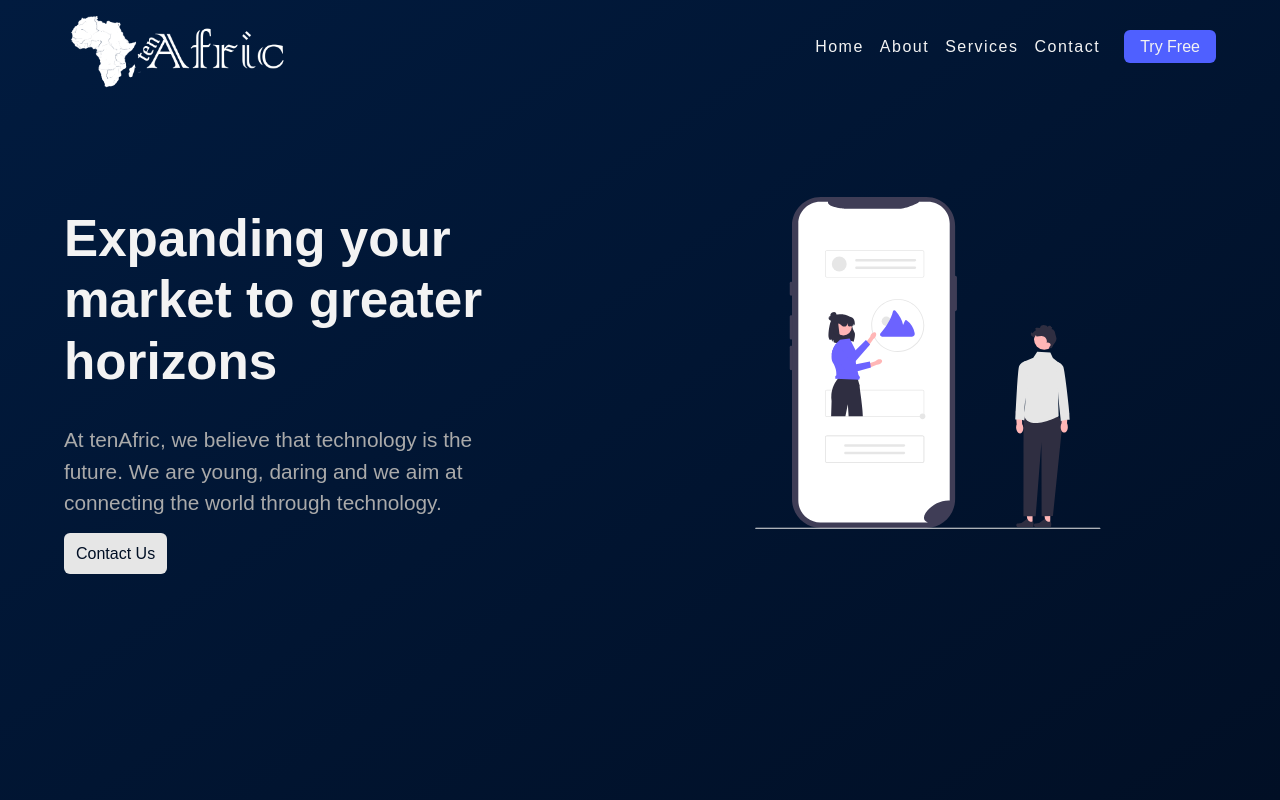
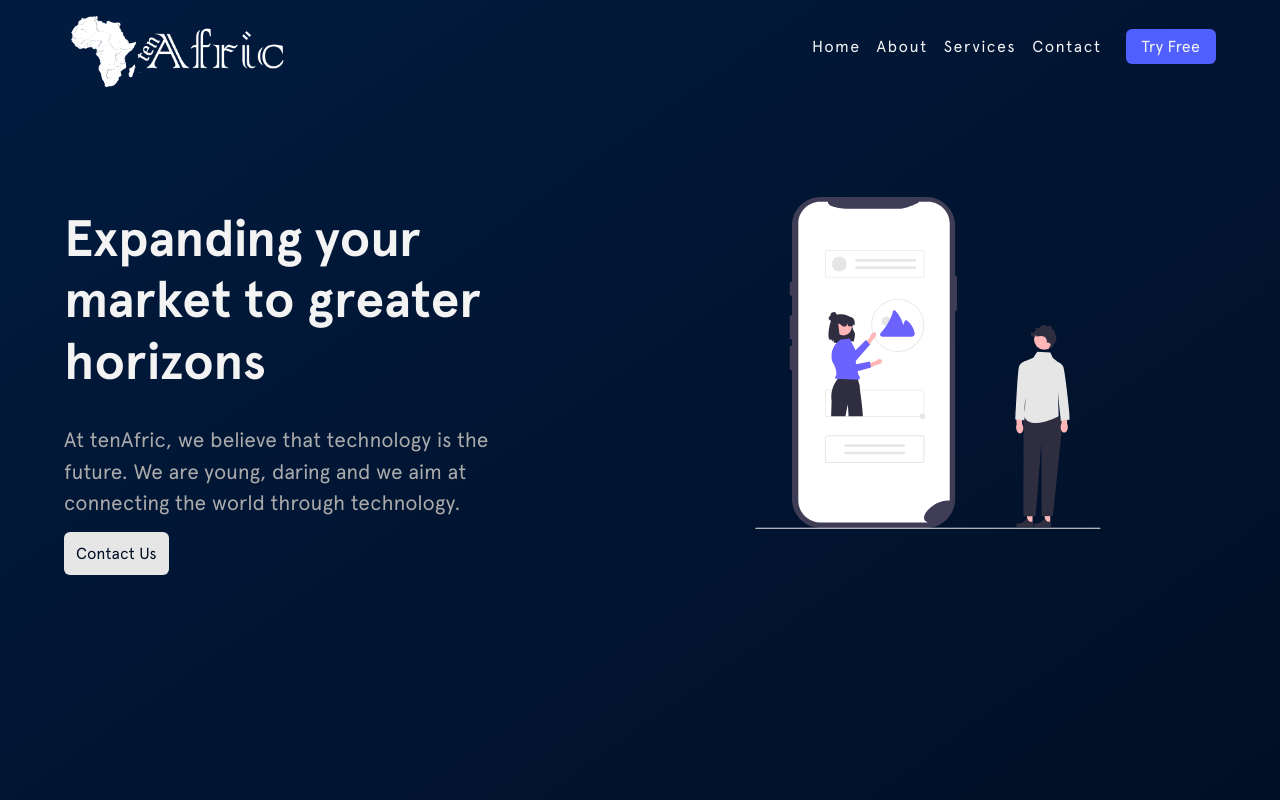
Before and after one commit to tenAfric/tenAfrik, a React (Create React App) app: page / in a window 1280 px wide. Shown: the top 800 px of the page. Built offline with nearby package versions, Linux system fonts and the light colour scheme.

Commit message:
pull flies powder blow cave

```diff
--- a/src/components/Footer.jsx
+++ b/src/components/Footer.jsx
@@ -81,6 +81,9 @@ const Footer = () => {
             </ul>
           </div>
         </div>
+        <div className="footerCopyright">
+
+        </div>
       </div>
     </Fragment>
   )
--- a/src/styles/css/footer.css
+++ b/src/styles/css/footer.css
@@ -36,4 +36,7 @@
 .footer .footerWrapper .fSections .socialIcons .socLinks .instagramLogo {
   fill: #fd21e3;
   height: 25px;
+}
+.footer .footerCopyright {
+  width: 100%;
 }/*# sourceMappingURL=footer.css.map */
--- a/src/styles/css/globals.css
+++ b/src/styles/css/globals.css
@@ -1,4 +1,72 @@
-@import url("../poppins.css");
+html, body {
+  text-rendering: optimizeLegibility;
+  -webkit-text-size-adjust: none;
+     -moz-text-size-adjust: none;
+          text-size-adjust: none;
+  -webkit-font-smoothing: antialiased;
+  -webkit-text-size-adjust: 100%;
+     -moz-text-size-adjust: 100%;
+          text-size-adjust: 100%;
+  font-family: Apercu, source sans pro, system, system-ui, -apple-system, BlinkMacSystemFont, Roboto, Helvetica, Arial, sans-serif;
+}
+
+/* Apercu font */
+@font-face {
+  font-family: Apercu;
+  src: url(../../assets/fonts/apercu/Apercu-Light.eot);
+  src: url(../../assets/fonts/apercu/Apercu-Light.eot?#iefix) format("embedded-opentype"), url(../../assets/fonts/apercu/Apercu-Light.woff2) format("woff2"), url(../../assets/fonts/apercu/Apercu-Light.woff) format("woff"), url(../../assets/fonts/apercu/Apercu-Light.ttf) format("truetype"), url(../../assets/fonts/apercu/Apercu-Light.svg#Apercu-Light) format("svg");
+  font-weight: 300;
+  font-style: normal;
+}
+@font-face {
+  font-family: Apercu;
+  src: url(../../assets/fonts/apercu/Apercu-LightItalic.eot);
+  src: url(../../assets/fonts/apercu/Apercu-LightItalic.eot?#iefix) format("embedded-opentype"), url(../../assets/fonts/apercu/Apercu-LightItalic.woff2) format("woff2"), url(../../assets/fonts/apercu/Apercu-LightItalic.woff) format("woff"), url(../../assets/fonts/apercu/Apercu-LightItalic.ttf) format("truetype"), url(../../assets/fonts/apercu/Apercu-LightItalic.svg#Apercu-LightItalic) format("svg");
+  font-weight: 300;
+  font-style: italic;
+}
+@font-face {
+  font-family: Apercu;
+  src: url(../../assets/fonts/apercu/Apercu-Regular.eot);
+  src: url(../../assets/fonts/apercu/Apercu-Regular.eot?#iefix) format("embedded-opentype"), url(../../assets/fonts/apercu/Apercu-Regular.woff2) format("woff2"), url(../../assets/fonts/apercu/Apercu-Regular.woff) format("woff"), url(../../assets/fonts/apercu/Apercu-Regular.ttf) format("truetype"), url(../../assets/fonts/apercu/Apercu-Regular.svg#Apercu-Regular) format("svg");
+  font-weight: 400;
+  font-style: normal;
+}
+@font-face {
+  font-family: Apercu;
+  src: url(../../assets/fonts/apercu/Apercu-Italic.eot);
+  src: url(../../assets/fonts/apercu/Apercu-Italic.eot?#iefix) format("embedded-opentype"), url(../../assets/fonts/apercu/Apercu-Italic.woff2) format("woff2"), url(../../assets/fonts/apercu/Apercu-Italic.woff) format("woff"), url(../../assets/fonts/apercu/Apercu-Italic.ttf) format("truetype"), url(../../assets/fonts/apercu/Apercu-Italic.svg#Apercu-Italic) format("svg");
+  font-weight: 400;
+  font-style: italic;
+}
+@font-face {
+  font-family: Apercu;
+  src: url(../../assets/fonts/apercu/Apercu-Medium.eot);
+  src: url(../../assets/fonts/apercu/Apercu-Medium.eot?#iefix) format("embedded-opentype"), url(../../assets/fonts/apercu/Apercu-Medium.woff2) format("woff2"), url(../../assets/fonts/apercu/Apercu-Medium.woff) format("woff"), url(../../assets/fonts/apercu/Apercu-Medium.ttf) format("truetype"), url(../../assets/fonts/apercu/Apercu-Medium.svg#Apercu-Medium) format("svg");
+  font-weight: 500;
+  font-style: normal;
+}
+@font-face {
+  font-family: Apercu;
+  src: url(../../assets/fonts/apercu/Apercu-MediumItalic.eot);
+  src: url(../../assets/fonts/apercu/Apercu-MediumItalic.eot?#iefix) format("embedded-opentype"), url(../../assets/fonts/apercu/Apercu-MediumItalic.woff2) format("woff2"), url(../../assets/fonts/apercu/Apercu-MediumItalic.woff) format("woff"), url(../../assets/fonts/apercu/Apercu-MediumItalic.ttf) format("truetype"), url(../../assets/fonts/apercu/Apercu-MediumItalic.svg#Apercu-MediumItalic) format("svg");
+  font-weight: 500;
+  font-style: italic;
+}
+@font-face {
+  font-family: Apercu;
+  src: url(../../assets/fonts/apercu/Apercu-Bold.eot);
+  src: url(../../assets/fonts/apercu/Apercu-Bold.eot?#iefix) format("embedded-opentype"), url(../../assets/fonts/apercu/Apercu-Bold.woff2) format("woff2"), url(../../assets/fonts/apercu/Apercu-Bold.woff) format("woff"), url(../../assets/fonts/apercu/Apercu-Bold.ttf) format("truetype"), url(../../assets/fonts/apercu/Apercu-Bold.svg#Apercu-Bold) format("svg");
+  font-weight: 700;
+  font-style: normal;
+}
+@font-face {
+  font-family: Apercu;
+  src: url(../../assets/fonts/apercu/Apercu-BoldItalic.eot);
+  src: url(../../assets/fonts/apercu/Apercu-BoldItalic.eot?#iefix) format("embedded-opentype"), url(../../assets/fonts/apercu/Apercu-BoldItalic.woff2) format("woff2"), url(../../assets/fonts/apercu/Apercu-BoldItalic.woff) format("woff"), url(../../assets/fonts/apercu/Apercu-BoldItalic.ttf) format("truetype"), url(../../assets/fonts/apercu/Apercu-BoldItalic.svg#Apercu-BoldItalic) format("svg");
+  font-weight: 700;
+  font-style: italic;
+}
 * {
   padding: 0;
   margin: 0;
@@ -10,7 +78,6 @@ li {
 
 html, body {
   border-style: border-box;
-  font-family: "Poppins", sans-serif;
   -webkit-font-smoothing: antialiased;
   -moz-osx-font-smoothing: grayscale;
   background-color: #010f25;
--- a/src/styles/scss/footer.scss
+++ b/src/styles/scss/footer.scss
@@ -39,4 +39,7 @@
             }
         }
     }
+    .footerCopyright{
+        width: 100%;
+    }
 }
--- a/src/styles/scss/globals.scss
+++ b/src/styles/scss/globals.scss
@@ -1,7 +1,5 @@
-@forward 'globals';
+@forward 'globals/index';
 
-
-@import url('../poppins.css');
 $bgDarkLight: #011b3f;
 $bgDarkDark: #010f25;
 $colorLight: #f3f3f3;
@@ -15,7 +13,6 @@ li{
 }
 html,body{
     border-style: border-box;
-    font-family: 'Poppins', sans-serif;
     -webkit-font-smoothing: antialiased;
     -moz-osx-font-smoothing: grayscale;
     background-color: $bgDarkDark;
--- a/src/styles/scss/globals/_typography.scss
+++ b/src/styles/scss/globals/_typography.scss
@@ -3,6 +3,7 @@ html,body{
     text-size-adjust: none;
     -webkit-font-smoothing: antialiased;
     text-size-adjust: 100%;
+    font-family: Apercu,source sans pro,system,system-ui,-apple-system,BlinkMacSystemFont,Roboto,Helvetica,Arial,sans-serif;
 }
 
 
@@ -10,57 +11,57 @@ html,body{
 /* Apercu font */
 @font-face {
 	font-family: Apercu;
-	src: url(../../../assets/fonts/apercu/Apercu-Light.eot);
-	src: url(../../../assets/fonts/apercu/Apercu-Light.eot?#iefix) format("embedded-opentype"), url(../../../assets/fonts/apercu/Apercu-Light.woff2) format("woff2"), url(../../../assets/fonts/apercu/Apercu-Light.woff) format("woff"), url(../../../assets/fonts/apercu/Apercu-Light.ttf) format("truetype"), url(../../../assets/fonts/apercu/Apercu-Light.svg#Apercu-Light) format("svg");
+	src: url(../../assets/fonts/apercu/Apercu-Light.eot);
+	src: url(../../assets/fonts/apercu/Apercu-Light.eot?#iefix) format("embedded-opentype"), url(../../assets/fonts/apercu/Apercu-Light.woff2) format("woff2"), url(../../assets/fonts/apercu/Apercu-Light.woff) format("woff"), url(../../assets/fonts/apercu/Apercu-Light.ttf) format("truetype"), url(../../assets/fonts/apercu/Apercu-Light.svg#Apercu-Light) format("svg");
 	font-weight: 300;
 	font-style: normal
 }
 @font-face {
 	font-family: Apercu;
-	src: url(../../../assets/fonts/apercu/Apercu-LightItalic.eot);
-	src: url(../../../assets/fonts/apercu/Apercu-LightItalic.eot?#iefix) format("embedded-opentype"), url(../../../assets/fonts/apercu/Apercu-LightItalic.woff2) format("woff2"), url(../../../assets/fonts/apercu/Apercu-LightItalic.woff) format("woff"), url(../../../assets/fonts/apercu/Apercu-LightItalic.ttf) format("truetype"), url(../../../assets/fonts/apercu/Apercu-LightItalic.svg#Apercu-LightItalic) format("svg");
+	src: url(../../assets/fonts/apercu/Apercu-LightItalic.eot);
+	src: url(../../assets/fonts/apercu/Apercu-LightItalic.eot?#iefix) format("embedded-opentype"), url(../../assets/fonts/apercu/Apercu-LightItalic.woff2) format("woff2"), url(../../assets/fonts/apercu/Apercu-LightItalic.woff) format("woff"), url(../../assets/fonts/apercu/Apercu-LightItalic.ttf) format("truetype"), url(../../assets/fonts/apercu/Apercu-LightItalic.svg#Apercu-LightItalic) format("svg");
 	font-weight: 300;
 	font-style: italic
 }
 @font-face {
 	font-family: Apercu;
-	src: url(../../../assets/fonts/apercu/Apercu-Regular.eot);
-	src: url(../../../assets/fonts/apercu/Apercu-Regular.eot?#iefix) format("embedded-opentype"), url(../../../assets/fonts/apercu/Apercu-Regular.woff2) format("woff2"), url(../../../assets/fonts/apercu/Apercu-Regular.woff) format("woff"), url(../../../assets/fonts/apercu/Apercu-Regular.ttf) format("truetype"), url(../../../assets/fonts/apercu/Apercu-Regular.svg#Apercu-Regular) format("svg");
+	src: url(../../assets/fonts/apercu/Apercu-Regular.eot);
+	src: url(../../assets/fonts/apercu/Apercu-Regular.eot?#iefix) format("embedded-opentype"), url(../../assets/fonts/apercu/Apercu-Regular.woff2) format("woff2"), url(../../assets/fonts/apercu/Apercu-Regular.woff) format("woff"), url(../../assets/fonts/apercu/Apercu-Regular.ttf) format("truetype"), url(../../assets/fonts/apercu/Apercu-Regular.svg#Apercu-Regular) format("svg");
 	font-weight: 400;
 	font-style: normal
 }
 @font-face {
 	font-family: Apercu;
-	src: url(../../../assets/fonts/apercu/Apercu-Italic.eot);
-	src: url(../../../assets/fonts/apercu/Apercu-Italic.eot?#iefix) format("embedded-opentype"), url(../../../assets/fonts/apercu/Apercu-Italic.woff2) format("woff2"), url(../../../assets/fonts/apercu/Apercu-Italic.woff) format("woff"), url(../../../assets/fonts/apercu/Apercu-Italic.ttf) format("truetype"), url(../../../assets/fonts/apercu/Apercu-Italic.svg#Apercu-Italic) format("svg");
+	src: url(../../assets/fonts/apercu/Apercu-Italic.eot);
+	src: url(../../assets/fonts/apercu/Apercu-Italic.eot?#iefix) format("embedded-opentype"), url(../../assets/fonts/apercu/Apercu-Italic.woff2) format("woff2"), url(../../assets/fonts/apercu/Apercu-Italic.woff) format("woff"), url(../../assets/fonts/apercu/Apercu-Italic.ttf) format("truetype"), url(../../assets/fonts/apercu/Apercu-Italic.svg#Apercu-Italic) format("svg");
 	font-weight: 400;
 	font-style: italic
 }
 @font-face {
 	font-family: Apercu;
-	src: url(../../../assets/fonts/apercu/Apercu-Medium.eot);
-	src: url(../../../assets/fonts/apercu/Apercu-Medium.eot?#iefix) format("embedded-opentype"), url(../../../assets/fonts/apercu/Apercu-Medium.woff2) format("woff2"), url(../../../assets/fonts/apercu/Apercu-Medium.woff) format("woff"), url(../../../assets/fonts/apercu/Apercu-Medium.ttf) format("truetype"), url(../../../assets/fonts/apercu/Apercu-Medium.svg#Apercu-Medium) format("svg");
+	src: url(../../assets/fonts/apercu/Apercu-Medium.eot);
+	src: url(../../assets/fonts/apercu/Apercu-Medium.eot?#iefix) format("embedded-opentype"), url(../../assets/fonts/apercu/Apercu-Medium.woff2) format("woff2"), url(../../assets/fonts/apercu/Apercu-Medium.woff) format("woff"), url(../../assets/fonts/apercu/Apercu-Medium.ttf) format("truetype"), url(../../assets/fonts/apercu/Apercu-Medium.svg#Apercu-Medium) format("svg");
 	font-weight: 500;
 	font-style: normal
 }
 @font-face {
 	font-family: Apercu;
-	src: url(../../../assets/fonts/apercu/Apercu-MediumItalic.eot);
-	src: url(../../../assets/fonts/apercu/Apercu-MediumItalic.eot?#iefix) format("embedded-opentype"), url(../../../assets/fonts/apercu/Apercu-MediumItalic.woff2) format("woff2"), url(../../../assets/fonts/apercu/Apercu-MediumItalic.woff) format("woff"), url(../../../assets/fonts/apercu/Apercu-MediumItalic.ttf) format("truetype"), url(../../../assets/fonts/apercu/Apercu-MediumItalic.svg#Apercu-MediumItalic) format("svg");
+	src: url(../../assets/fonts/apercu/Apercu-MediumItalic.eot);
+	src: url(../../assets/fonts/apercu/Apercu-MediumItalic.eot?#iefix) format("embedded-opentype"), url(../../assets/fonts/apercu/Apercu-MediumItalic.woff2) format("woff2"), url(../../assets/fonts/apercu/Apercu-MediumItalic.woff) format("woff"), url(../../assets/fonts/apercu/Apercu-MediumItalic.ttf) format("truetype"), url(../../assets/fonts/apercu/Apercu-MediumItalic.svg#Apercu-MediumItalic) format("svg");
 	font-weight: 500;
 	font-style: italic
 }
 @font-face {
 	font-family: Apercu;
-	src: url(../../../assets/fonts/apercu/Apercu-Bold.eot);
-	src: url(../../../assets/fonts/apercu/Apercu-Bold.eot?#iefix) format("embedded-opentype"), url(../../../assets/fonts/apercu/Apercu-Bold.woff2) format("woff2"), url(../../../assets/fonts/apercu/Apercu-Bold.woff) format("woff"), url(../../../assets/fonts/apercu/Apercu-Bold.ttf) format("truetype"), url(../../../assets/fonts/apercu/Apercu-Bold.svg#Apercu-Bold) format("svg");
+	src: url(../../assets/fonts/apercu/Apercu-Bold.eot);
+	src: url(../../assets/fonts/apercu/Apercu-Bold.eot?#iefix) format("embedded-opentype"), url(../../assets/fonts/apercu/Apercu-Bold.woff2) format("woff2"), url(../../assets/fonts/apercu/Apercu-Bold.woff) format("woff"), url(../../assets/fonts/apercu/Apercu-Bold.ttf) format("truetype"), url(../../assets/fonts/apercu/Apercu-Bold.svg#Apercu-Bold) format("svg");
 	font-weight: 700;
 	font-style: normal
 }
 @font-face {
 	font-family: Apercu;
-	src: url(../../../assets/fonts/apercu/Apercu-BoldItalic.eot);
-	src: url(../../../assets/fonts/apercu/Apercu-BoldItalic.eot?#iefix) format("embedded-opentype"), url(../../../assets/fonts/apercu/Apercu-BoldItalic.woff2) format("woff2"), url(../../../assets/fonts/apercu/Apercu-BoldItalic.woff) format("woff"), url(../../../assets/fonts/apercu/Apercu-BoldItalic.ttf) format("truetype"), url(../../../assets/fonts/apercu/Apercu-BoldItalic.svg#Apercu-BoldItalic) format("svg");
+	src: url(../../assets/fonts/apercu/Apercu-BoldItalic.eot);
+	src: url(../../assets/fonts/apercu/Apercu-BoldItalic.eot?#iefix) format("embedded-opentype"), url(../../assets/fonts/apercu/Apercu-BoldItalic.woff2) format("woff2"), url(../../assets/fonts/apercu/Apercu-BoldItalic.woff) format("woff"), url(../../assets/fonts/apercu/Apercu-BoldItalic.ttf) format("truetype"), url(../../assets/fonts/apercu/Apercu-BoldItalic.svg#Apercu-BoldItalic) format("svg");
 	font-weight: 700;
 	font-style: italic
 }
```
Also changed, not shown: 2 other files (tests, documents, lock files or other folders).
